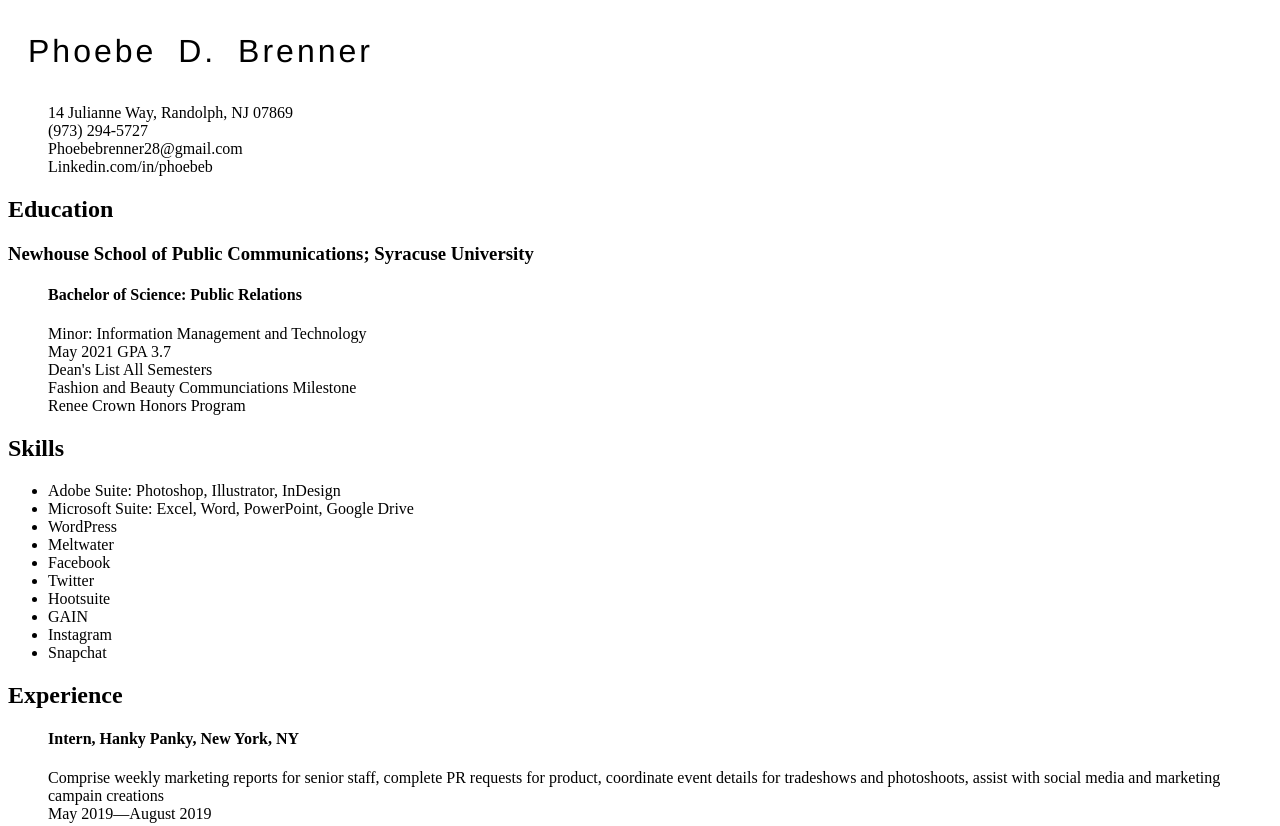
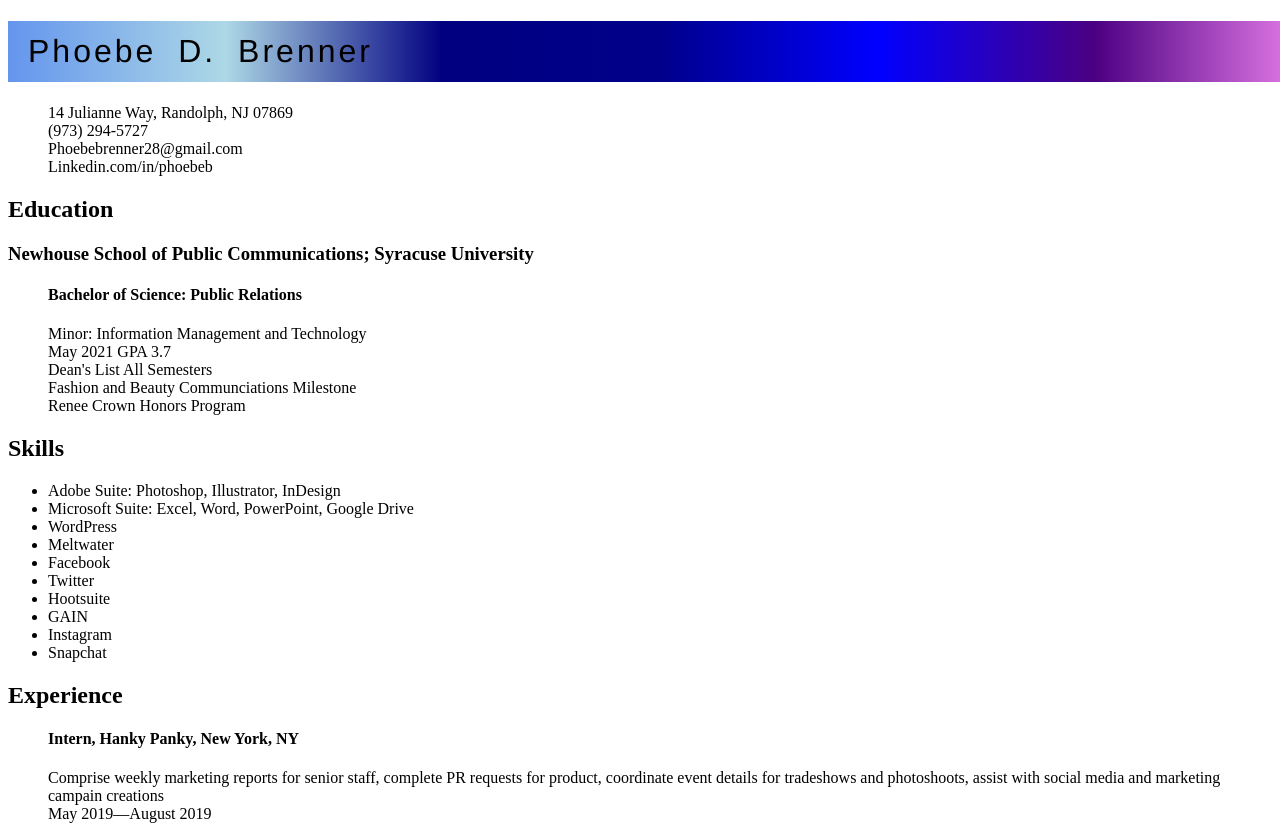
Before and after one commit to phbrennesu/Phoebe, a plain HTML site: page assignments/phbrenne/resume.html in a window 1280 px wide. Shown: the top 826 px of the page. Drawn offline with Linux system fonts and the light colour scheme.

Commit message:
Update resume.html

```diff
--- a/assignments/phbrenne/resume.html
+++ b/assignments/phbrenne/resume.html
@@ -107,7 +107,7 @@ h1 {
     width: 100%;
 
 }
-h1#header { background-image: linear-gradient(to left, violet, indigo, blue, darkblue, navy, lightblue, cornflowerblue);
+h1 { background-image: linear-gradient(to left, violet, indigo, blue, darkblue, navy, lightblue, cornflowerblue);
 h2 {  font-family:  Helvetica, Arial, sans-serif;
     color: 74195B;
     padding: 20px; }
```
